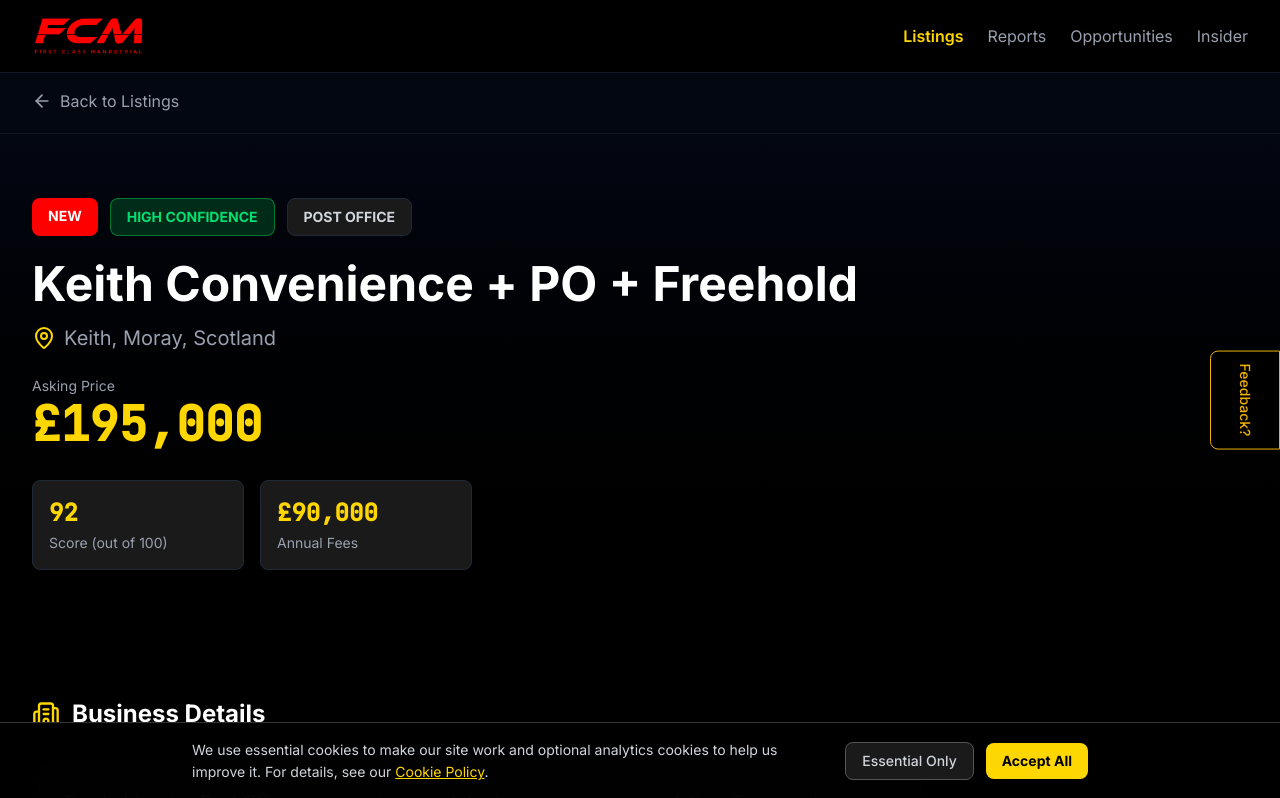
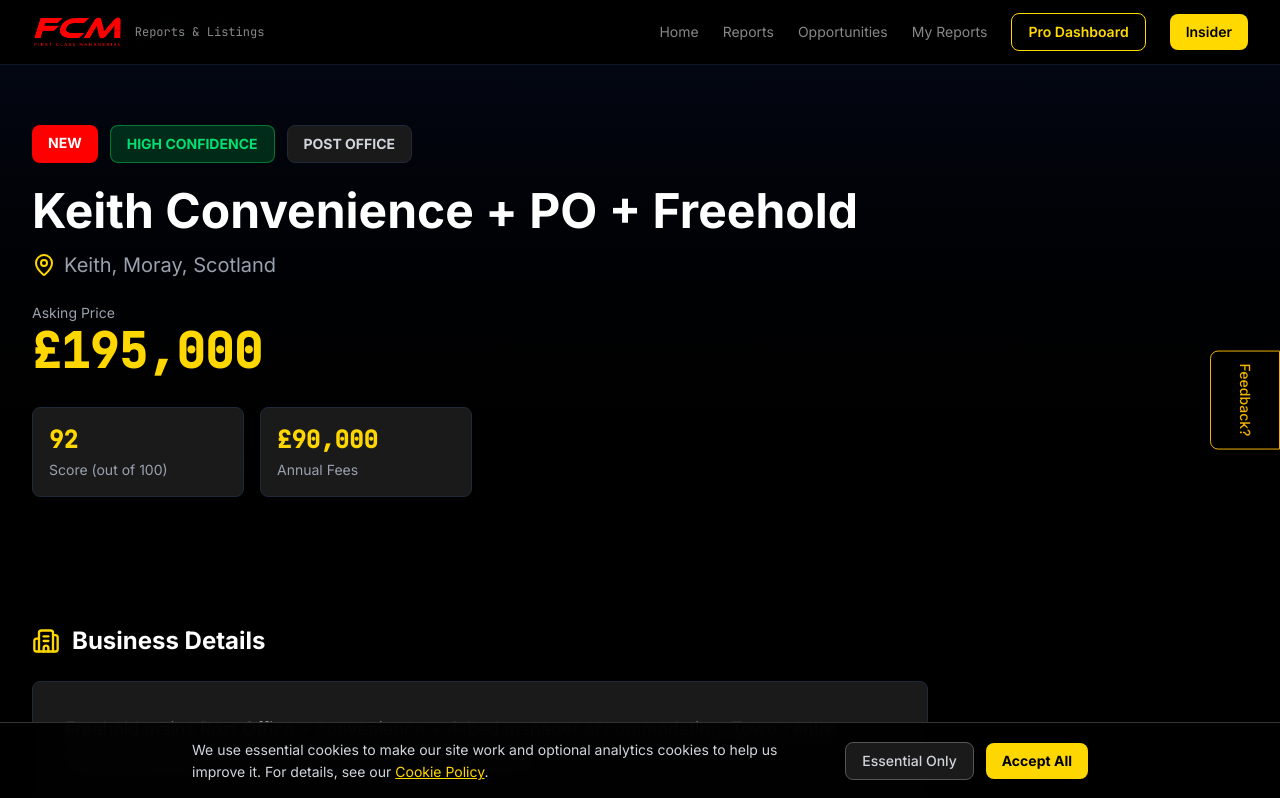
Before and after one commit to agentmicky23-collab/fcm-intelligence-reports, a Next.js app: page /opportunities/OPP-2026-0306-001 in a window 1280 px wide. Shown: the top 798 px of the page. Built offline with nearby package versions, Linux system fonts and the light colour scheme.

Commit message:
feat: opportunities detail page nav fix + order modal tutorial

```diff
--- a/app/opportunities/[id]/page.tsx
+++ b/app/opportunities/[id]/page.tsx
@@ -6,9 +6,9 @@
 import { notFound } from 'next/navigation';
 import { getListingById, listings } from '@/lib/listings-data';
 import type { Listing } from '@/types/listing';
-import { MapPin, ArrowLeft, Building2, TrendingUp, DollarSign, Award } from 'lucide-react';
+import { MapPin, ArrowLeft, Building2, DollarSign, Award } from 'lucide-react';
 import Link from 'next/link';
-import Image from 'next/image';
+import { AppLayout } from '@/components/layout/AppLayout';
 
 export async function generateStaticParams() {
   return listings.map((listing) => ({
@@ -64,39 +64,16 @@ export default function ListingDetailPage({ params }: PageProps) {
   };
 
   return (
-    <div className="min-h-screen bg-black text-white">
-      {/* Header */}
-      <header className="border-b border-gray-900 bg-black/95 backdrop-blur sticky top-0 z-40">
-        <div className="container mx-auto px-4 md:px-8 py-4">
-          <div className="flex items-center justify-between">
-            <div className="flex items-center gap-4">
-              <Image
-                src="/images/logo-transparent.png"
-                alt="FCM Intelligence"
-                width={120}
-                height={40}
-                className="h-10 w-auto"
-              />
-            </div>
-            <nav className="hidden md:flex items-center gap-6">
-              <a href="/" className="text-fcm-gold font-semibold">Listings</a>
-              <a href="/reports" className="text-gray-400 hover:text-fcm-gold transition-colors">Reports</a>
-              <a href="/opportunities" className="text-gray-400 hover:text-fcm-gold transition-colors">Opportunities</a>
-              <a href="/insider" className="text-gray-400 hover:text-fcm-gold transition-colors">Insider</a>
-            </nav>
-          </div>
-        </div>
-      </header>
-
+    <AppLayout>
       {/* Back link */}
       <div className="border-b border-gray-900 bg-gray-950">
         <div className="container mx-auto px-4 md:px-8 py-4">
           <Link
-            href="/"
+            href="/opportunities"
             className="inline-flex items-center gap-2 text-gray-400 hover:text-fcm-gold transition-colors"
           >
             <ArrowLeft size={20} />
-            <span>Back to Listings</span>
+            <span>Back to Opportunities</span>
           </Link>
         </div>
       </div>
@@ -294,30 +271,6 @@ export default function ListingDetailPage({ params }: PageProps) {
         </div>
       </section>
 
-      {/* Footer */}
-      <footer className="border-t border-gray-900 py-12 bg-black">
-        <div className="container mx-auto px-4 md:px-8">
-          <div className="flex flex-col md:flex-row justify-between items-center gap-6">
-            <div className="flex items-center gap-4">
-              <Image
-                src="/images/logo-transparent.png"
-                alt="FCM Intelligence"
-                width={100}
-                height={33}
-                className="h-8 w-auto opacity-60"
-              />
-            </div>
-            <div className="text-sm text-gray-500">
-              © {new Date().getFullYear()} FCM Intelligence. All rights reserved.
-            </div>
-            <div className="flex gap-6 text-sm">
-              <a href="/opportunities" className="text-gray-400 hover:text-fcm-gold transition-colors">Opportunities</a>
-              <a href="/reports" className="text-gray-400 hover:text-fcm-gold transition-colors">Reports</a>
-              <a href="/insider" className="text-gray-400 hover:text-fcm-gold transition-colors">Insider</a>
-            </div>
-          </div>
-        </div>
-      </footer>
-    </div>
+    </AppLayout>
   );
 }
```
